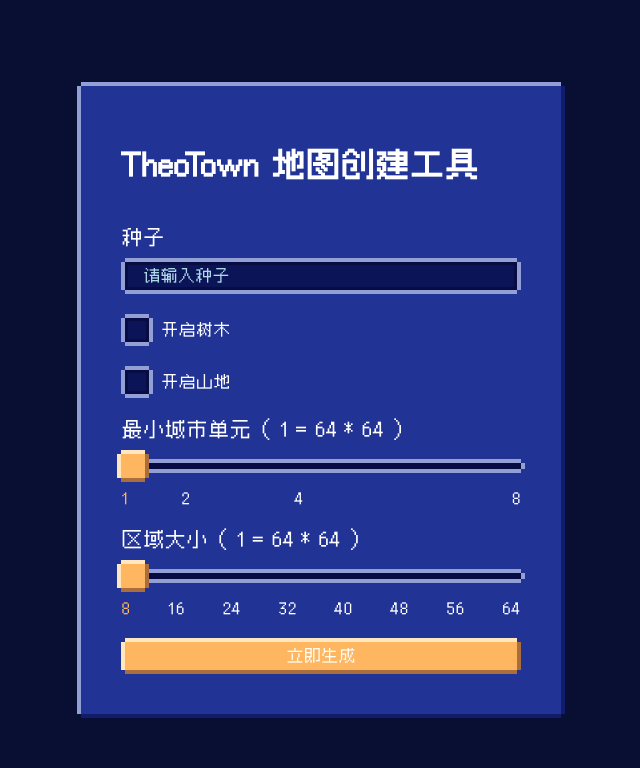
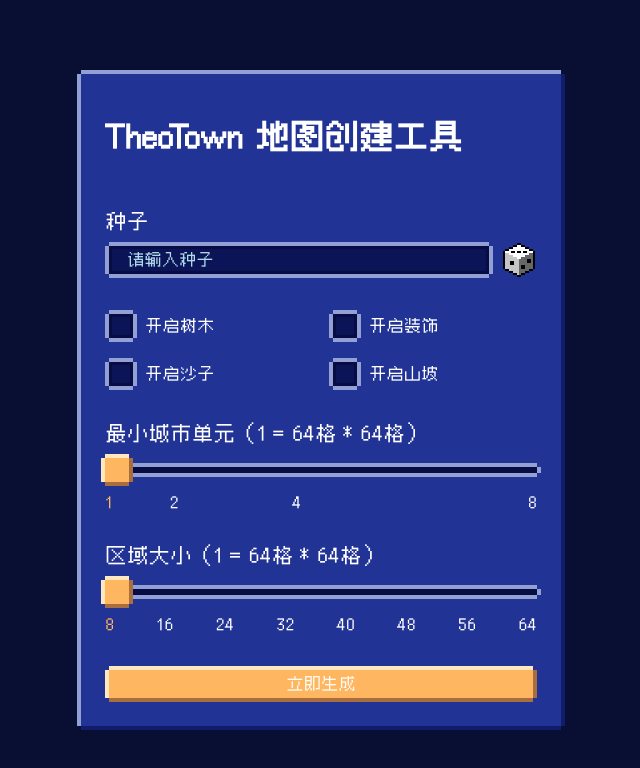
Before and after one commit to Kinsey-LKJ/theotown-region-creater, a Next.js app: page / in a window 1280 px wide. Shown: the top 768 px of the page, without its empty margins (319-959 px from the left). Built offline with nearby package versions, Linux system fonts and the light colour scheme.

Commit message:
增加随机种子功能

```diff
--- a/components/checkbox/checkbox.js
+++ b/components/checkbox/checkbox.js
@@ -1,9 +1,11 @@
 import styles from "./checkbox.module.css";
 import { v4 as uuidv4 } from 'uuid';
-const CheckBox = ({ children ,field = uuidv4()}) => {
+const CheckBox = ({ checked,children ,field = uuidv4(),onChange}) => {
   return (
     <div className={styles.ctn} >
-      <input type="checkbox" id={`components-name-${field}`} />
+      <input checked={checked} type="checkbox" id={`components-name-${field}`} onChange={(e) => {
+        onChange(e.target.checked)
+      }}/>
       <div className={styles.checkedElement}></div>
       <label className={styles.checkBoxIcon} htmlFor={`components-name-${field}`}></label>
       <label htmlFor={`components-name-${field}`}> {children}</label>
--- a/components/input/input.js
+++ b/components/input/input.js
@@ -1,6 +1,6 @@
 import styles from "./input.module.css";
 
-const Input = ({ placeholder, label }) => {
+const Input = ({value, placeholder, label ,onChange}) => {
   return (
     <div>
         {
@@ -11,6 +11,12 @@
         className={styles.input}
         type="text"
         placeholder={placeholder}
+        value={value}
+        onChange={
+          (e) => {
+            onChange(e.target.value)
+          }
+        }
       />
     </div>
   );
--- a/components/slider/slider.js
+++ b/components/slider/slider.js
@@ -44,7 +44,7 @@
       <div className={styles.markes}>
         {createArray(min, max).map((item, index) => {
           return (
-            <div key={item} className={`${styles.markesItem} ${item === value ? 'active' : ''}`}
+            <div  className={`${styles.markesItem} ${item === value ? 'active' : ''}`}
             >
               {index === 0 ? min : item}
             </div>
--- a/pages/index.js
+++ b/pages/index.js
@@ -9,8 +9,16 @@
 import styles from "../styles/Home.module.css";
 
 export default function Home() {
+  const [seedValue, setSeedValue] = useState("");
+  const [desert, setDesert] = useState(false);
+  const [terrain, setTerrain] = useState(false)
+  const [trees, setTrees] = useState(false)
+  const [decoration, setDecoration] = useState(false)
   const [citySize, setCitySize] = useState(1);
   const [regionSize, setRegionSize] = useState(8);
+  const changeSeedValue = (value) => {
+    setSeedValue(value);
+  };
   const changeCitySizeState = (value) => {
     if (value === 1 || value === 2 || value === 4 || value === 8) {
       setCitySize(value);
@@ -23,14 +31,81 @@
       setRegionSize(value);
     }
   };
+
+
+  const rondomSeed = (number) => {
+    let arr = new Array();
+    let arr1 = new Array("0", "1", "2", "3", "4", "5", "6", "7", "8", "9");
+
+    for (var i = 0; i < number; i++) {
+      var n = Math.floor(Math.random() * 10);
+      arr[i] = arr1[n];
+    }
+    setSeedValue(arr.join(""));
+  };
   return (
     <Container className={styles.container}>
       <h1>TheoTown 地图创建工具</h1>
-      <Input placeholder={"请输入种子"} label="种子"></Input>
-      <CheckBox>开启树木</CheckBox>
-      <CheckBox>开启山地</CheckBox>
+      <div className={styles.seedInputBox}>
+        <Input
+          value={seedValue}
+          onChange={changeSeedValue}
+          placeholder={"请输入种子"}
+          label="种子"
+        ></Input>
+        <svg
+          width="36"
+          height="36"
+          viewBox="0 0 36 36"
+          fill="none"
+          xmlns="http://www.w3.org/2000/svg"
+          className={styles.seedDice}
+          onClick={() => {
+            rondomSeed(10)
+          }}
+        >
+          <path
+            fill-rule="evenodd"
+            clip-rule="evenodd"
+            d="M32 11H28V13H24V15H20V17H18V33H20V31H24V29H28V27H32V11Z"
+            fill="#676767"
+          />
+          <path
+            fill-rule="evenodd"
+            clip-rule="evenodd"
+            d="M4 11H8V13H12V15H16V17H18V33H16V31H12V29H8V27H4V11Z"
+            fill="#C5C5C5"
+          />
+          <path d="M13 19H9V23H13V19Z" fill="black" />
+          <path d="M30 17H26V21H30V17Z" fill="black" />
+          <path d="M24 23H20V27H24V23Z" fill="black" />
+          <path
+            fill-rule="evenodd"
+            clip-rule="evenodd"
+            d="M20 3H16V5H12V7H8V9H4V11H8V13H12V15H16V17H20V15H24V13H28V11H32V9H28V7H24V5H20V3Z"
+            fill="white"
+          />
+          <path d="M14 9H10V11H14V9Z" fill="black" />
+          <path d="M20 9H16V11H20V9Z" fill="black" />
+          <path d="M26 9H22V11H26V9Z" fill="black" />
+          <path
+            fill-rule="evenodd"
+            clip-rule="evenodd"
+            d="M20 1H16V3H12V5H8V7H4V9H2V27H4V29H8V31H12V33H16V35H20V33H24V31H28V29H32V27H34V9H32V7H28V5H24V3H20V1ZM20 3V5H24V7H28V9H32V27H28V29H24V31H20V33H16V31H12V29H8V27H4V9H8V7H12V5H16V3H20Z"
+            fill="black"
+          />
+        </svg>
+      </div>
+
+      <div className={styles.checkBoxs}>
+        <CheckBox checked={trees} onChange={setTrees}>开启树木</CheckBox>
+        <CheckBox>开启装饰</CheckBox>
+        <CheckBox>开启沙子</CheckBox>
+        <CheckBox>开启山坡</CheckBox>
+      </div>
+
       <Slider
-        label="最小城市单元（ 1 = 64 * 64 ）"
+        label="最小城市单元（1 = 64格 * 64格）"
         value={citySize}
         onChange={changeCitySizeState}
         markes={{
@@ -42,7 +117,7 @@
       ></Slider>
 
       <Slider
-        label="区域大小（ 1 = 64 * 64 ）"
+        label="区域大小（1 = 64格 * 64格）"
         value={regionSize}
         onChange={changeRegionSizeState}
         min={8}
--- a/styles/Home.module.css
+++ b/styles/Home.module.css
@@ -1,9 +1,30 @@
 .container {
-    max-width: 480px;
-    width: calc(100vw - 48px);
-    margin: 0 auto;
+  max-width: 480px;
+  width: calc(100vw - 48px);
+  margin: 0 auto;
+  display: grid;
+  grid-gap: 32px;
+  color: white;
+  padding: 24px;
+}
+
+.checkBoxs {
+  display: grid;
+  grid-template-columns: 1fr 1fr;
+  grid-gap: 16px;
+}
+
+.seedInputBox {
     display: grid;
-    grid-gap: 20px;
-    color: white;
-    padding: 40px;
+    grid-gap: 8px;
+    grid-template-columns: auto 36px;
+    align-items: flex-end;
 }
+
+.seedDice {
+    cursor: pointer;
+}
+
+.seedDice:active{
+    transform: translateY(2px);
+}
--- a/styles/globals.css
+++ b/styles/globals.css
@@ -1,4 +1,4 @@
-html,
+
 body {
   padding: 0;
   margin: 0;
@@ -9,7 +9,10 @@
   align-items: center;
   justify-content: center;
   width: 100vw;
-  height: 100vh;
+  min-height: 100vh;
+  padding: 40px 0;
+  box-sizing: border-box;
+  overflow-x: hidden;
 }
 
 :root {
```
Also changed, not shown: 1 other file (tests, documents, lock files or other folders).
